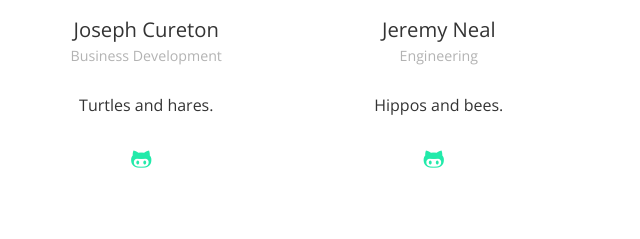
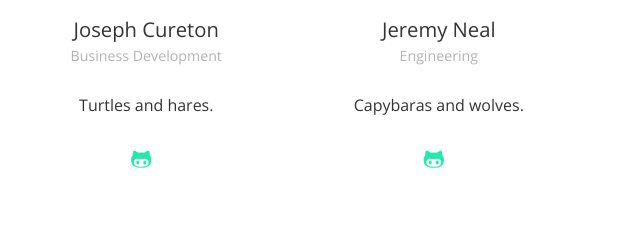
Before and after one commit to jocures/faircredit, a website: page about.html in a window 1280 px wide. Shown: the part 2118-2357 px from the top of the page, 640-1280 px from the left. Drawn offline with nearby package versions, Linux system fonts and the light colour scheme; files whose address does not match are found by name.

Commit message:
yo animals

```diff
--- a/about.html
+++ b/about.html
@@ -164,7 +164,7 @@
             <div class="probootstrap-card-text">
               <h1 class="probootstrap-card-heading mb0">Jeremy Neal</h1>
               <p><small>Engineering</small></p>
-              <p>Hippos and bees.</p>
+              <p>Capybaras and wolves.</p>
               <ul class="probootstrap-social">
                 <li><a href="https://github.com/sdroadie"><i class="icon-github"></i></a></li>
               </ul>
```
